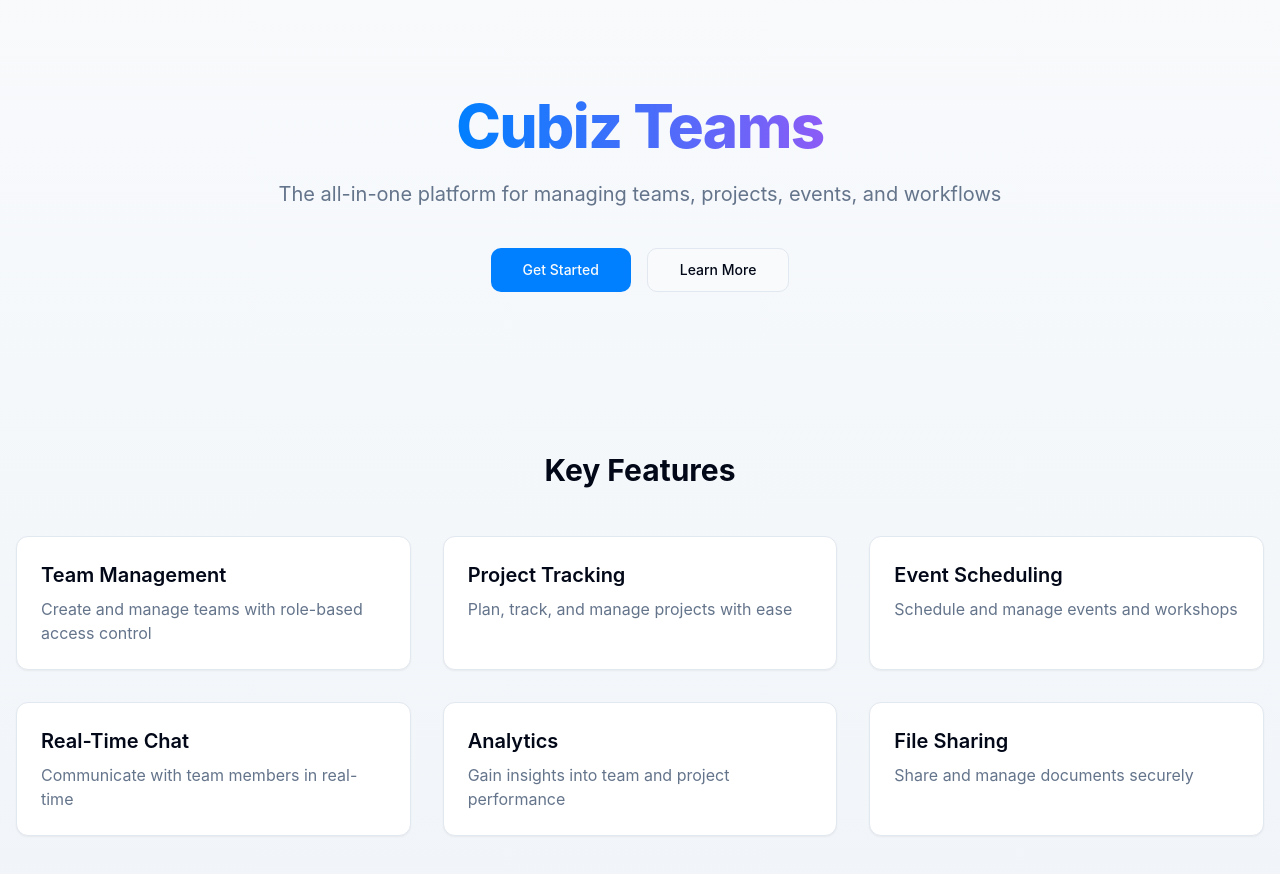
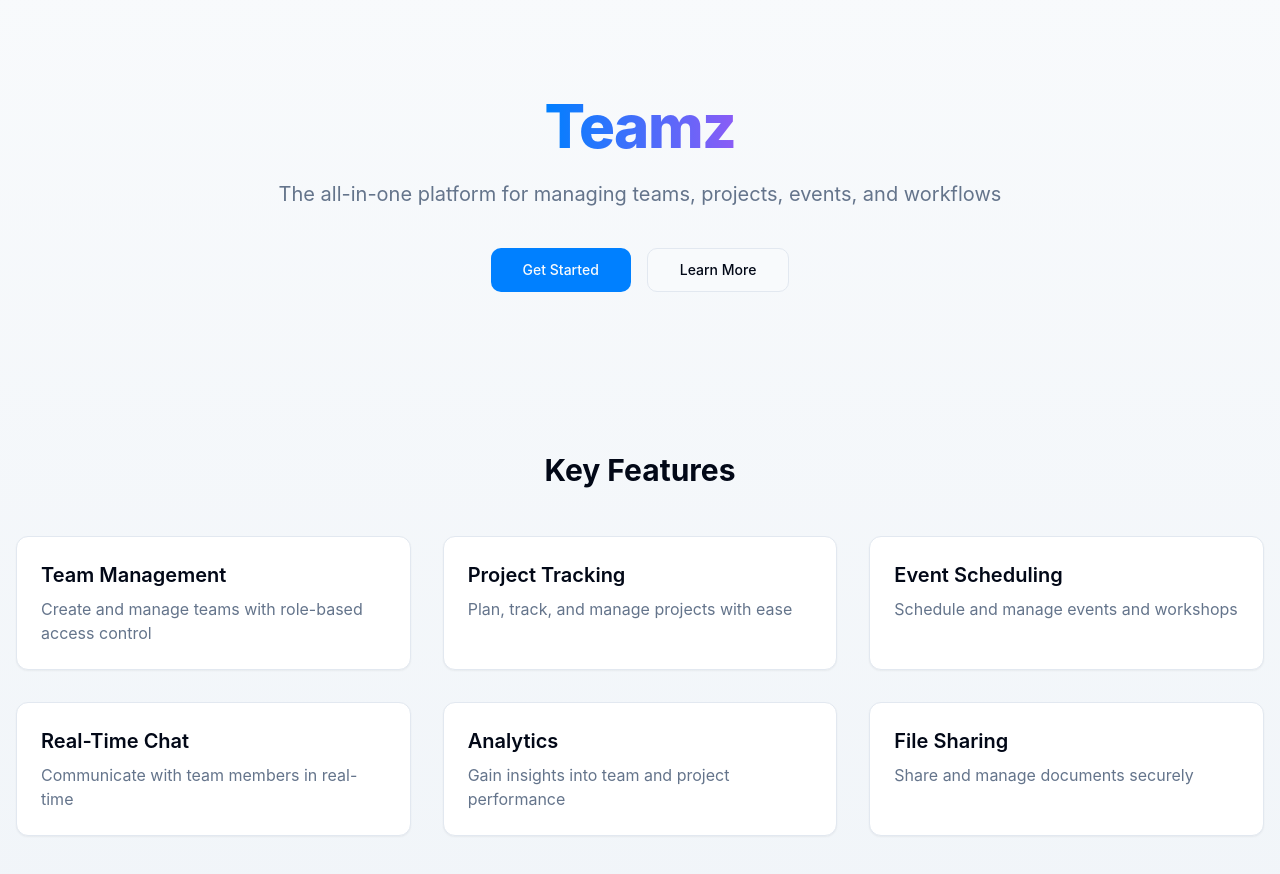
Before and after one commit to Jamal0602/cubiz3teams, a React (Vite) app: page / in a window 1280 px wide. Shown: the top 874 px of the page. Built offline with nearby package versions, Linux system fonts and the light colour scheme.

Commit message:
Rename app to Teamz
Update the application name to Teamz.

```diff
--- a/index.html
+++ b/index.html
@@ -1,9 +1,10 @@
+
 <!DOCTYPE html>
 <html lang="en">
   <head>
     <meta charset="UTF-8" />
     <meta name="viewport" content="width=device-width, initial-scale=1.0" />
-    <title>teamworks-manager</title>
+    <title>Teamz</title>
     <meta name="description" content="Lovable Generated Project" />
     <meta name="author" content="Lovable" />
     <meta property="og:image" content="/og-image.png" />
--- a/public/index.html
+++ b/public/index.html
@@ -5,7 +5,7 @@
     <meta charset="UTF-8" />
     <link rel="icon" type="image/svg+xml" href="/favicon.ico" />
     <meta name="viewport" content="width=device-width, initial-scale=1.0" />
-    <title>Teamz Workspace</title>
+    <title>Teamz</title>
     <!-- Google tag (gtag.js) -->
     <script async src="https://www.googletagmanager.com/gtag/js?id=G-XXXXXXXXXX"></script>
     <script>
--- a/src/components/layout/SidebarNav.tsx
+++ b/src/components/layout/SidebarNav.tsx
@@ -125,9 +125,9 @@ const SidebarNav: React.FC<SidebarNavProps> = ({ className }) => {
         {!collapsed && (
           <div className="flex items-center gap-2">
             <div className="w-8 h-8 rounded-md bg-primary flex items-center justify-center text-primary-foreground font-bold">
-              C
+              T
             </div>
-            <h1 className="font-bold text-lg">Cubiz Teams</h1>
+            <h1 className="font-bold text-lg">Teamz</h1>
           </div>
         )}
         <Button
@@ -213,7 +213,7 @@ const SidebarNav: React.FC<SidebarNavProps> = ({ className }) => {
         </a>
 
         <div className={cn("mt-4 text-xs text-muted-foreground", collapsed && "hidden")}>
-          <p>Cubiz Team Manager</p>
+          <p>Teamz</p>
           <p>v1.0.0</p>
         </div>
       </div>
--- a/src/pages/Index.tsx
+++ b/src/pages/Index.tsx
@@ -13,7 +13,7 @@ const Index = () => {
       <div className="container mx-auto px-4 py-16 sm:py-24 flex flex-col items-center text-center">
         <h1 className="text-4xl sm:text-5xl md:text-6xl font-extrabold tracking-tight">
           <span className="bg-clip-text text-transparent bg-gradient-to-r from-primary to-violet-500">
-            Cubiz Teams
+            Teamz
           </span>
         </h1>
         <p className="mt-6 text-xl text-muted-foreground max-w-3xl">
```
